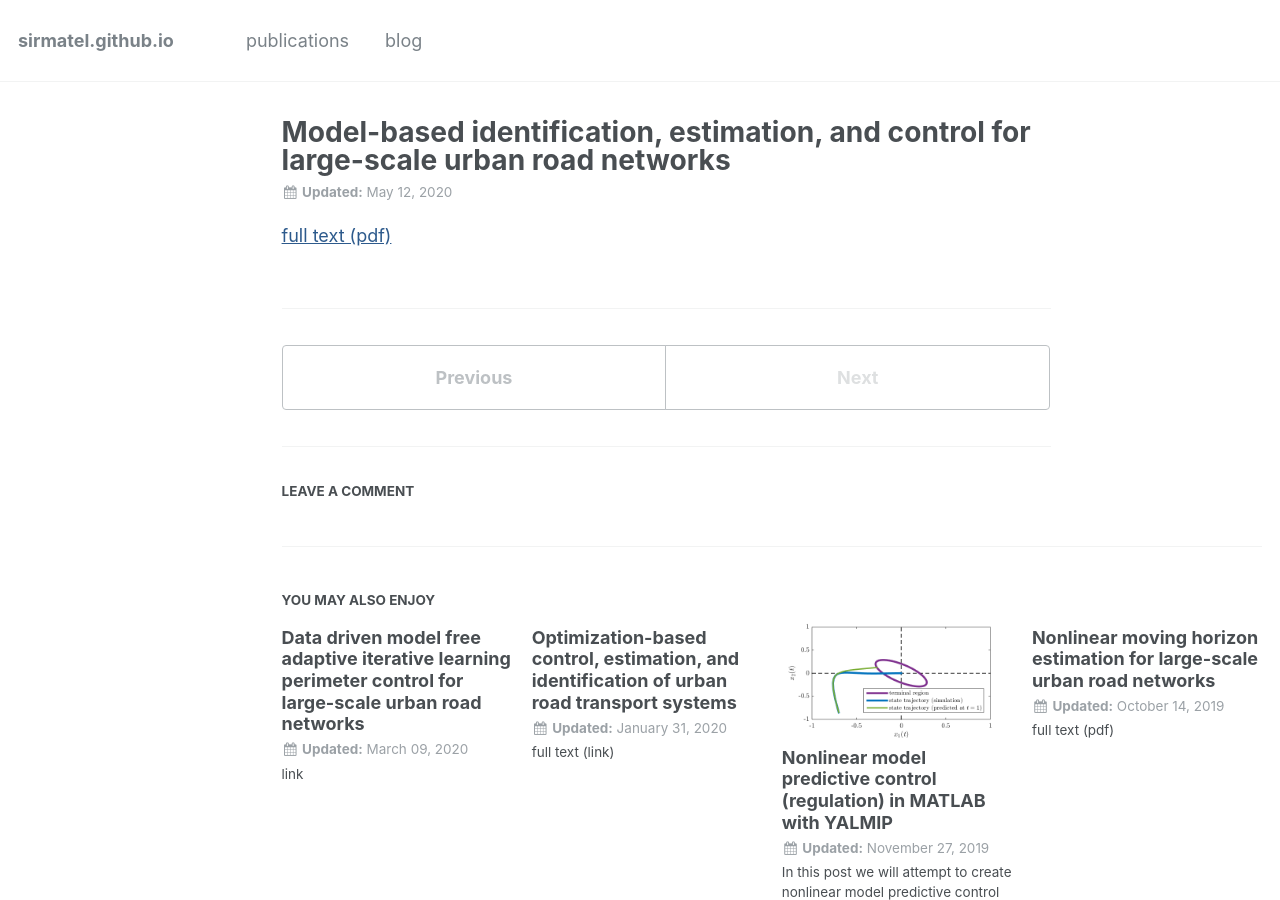
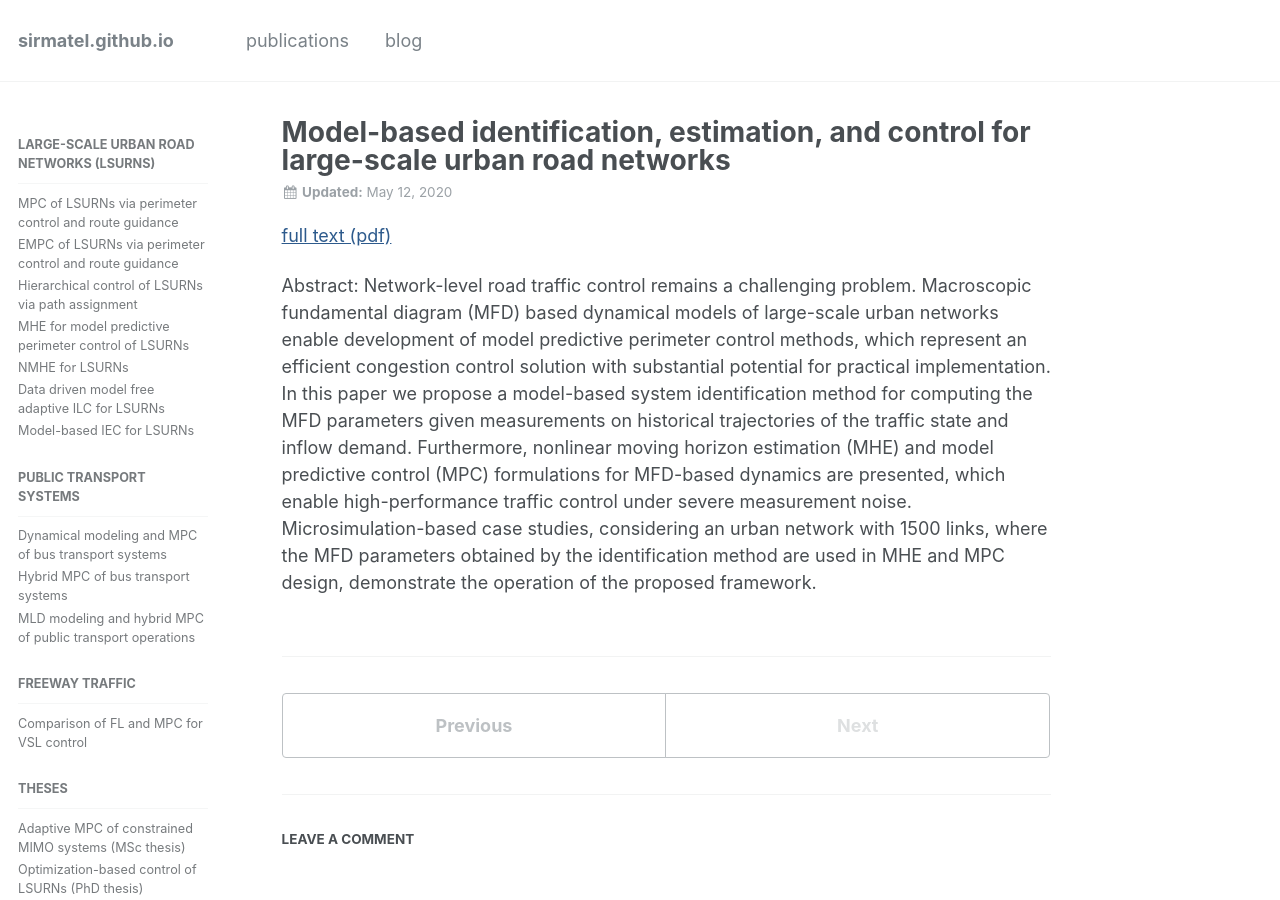
Before and after one commit to sirmatel/sirmatel.github.io, a Jekyll site: the page built from _posts/publications/2020-05-12-sirmatel2020b.md, in a window 1280 px wide and 900 px high. Built offline with Jekyll 4.4.1, drawn with Linux system fonts in a browser that asks for light colours; comment, search, counter and statistics services are not loaded.

Commit message:
Update 2020-05-12-sirmatel2020b.md

```diff
--- a/_posts/publications/2020-05-12-sirmatel2020b.md
+++ b/_posts/publications/2020-05-12-sirmatel2020b.md
@@ -10,6 +10,8 @@ author_profile: false
 excerpt:
 comments: true
 sidebar:
-  nav:
+  nav: "publications"
 ---
 <a href="https://sirmatel.github.io/assets/files/sirmatel2020model.pdf" style="color: #2d5a8c; text-decoration:underline">full text (pdf)</a>
+
+Abstract: Network-level road traffic control remains a challenging problem. Macroscopic fundamental diagram (MFD) based dynamical models of large-scale urban networks enable development of model predictive perimeter control methods, which represent an efficient congestion control solution with substantial potential for practical implementation. In this paper we propose a model-based system identification method for computing the MFD parameters given measurements on historical trajectories of the traffic state and inflow demand. Furthermore, nonlinear moving horizon estimation (MHE) and model predictive control (MPC) formulations for MFD-based dynamics are presented, which enable high-performance traffic control under severe measurement noise. Microsimulation-based case studies, considering an urban network with 1500 links, where the MFD parameters obtained by the identification method are used in MHE and MPC design, demonstrate the operation of the proposed framework.
```
